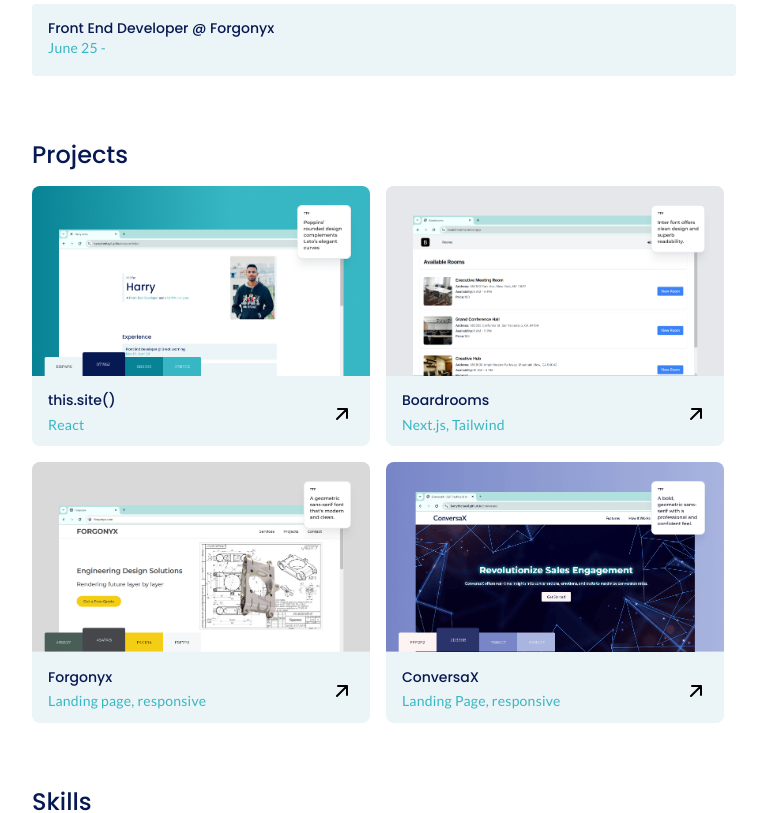
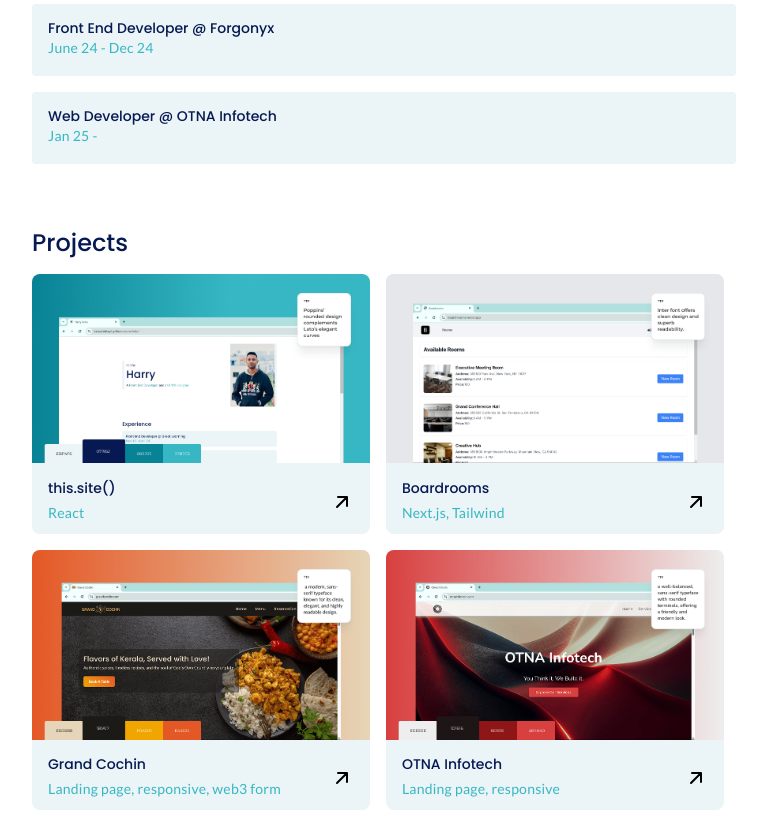
Before and after one commit to harrythettayil/portfolio-react, a React (Vite) app: page / in a window 1280 px wide. Shown: the part 580-1393 px from the top of the page, without its empty margins (256-1023 px from the left). Built offline with nearby package versions, Linux system fonts and the light colour scheme.

Commit message:
projects added

```diff
--- a/src/components/experience/exp.js
+++ b/src/components/experience/exp.js
@@ -5,8 +5,12 @@ const exp = [
   },
   {
     title: "Front End Developer @ Forgonyx",
-    time: "June 25 -",
-  }
+    time: "June 24 - Dec 24",
+  },
+  {
+    title: "Web Developer @ OTNA Infotech",
+    time: "Jan 25 -",
+  },
 ]
 
 export default exp;
--- a/src/components/footer/social/social.jsx
+++ b/src/components/footer/social/social.jsx
@@ -4,7 +4,7 @@ function Social() {
   return (
     <div className="contact-box">
       {socials.map((social, index) => (
-        <a key={index} href={social.href}>
+        <a key={index} href={social.href} target="_blank">
           <img className="contact-icon" src={social.img} alt={social.title} />
         </a>
       ))}
--- a/src/components/project/projects.js
+++ b/src/components/project/projects.js
@@ -2,6 +2,8 @@ import portfolioImage from "../../assets/images/portfolio.png";
 import boardroomsImage from "../../assets/images/boardrooms.png";
 import forgonyxImage from "../../assets/images/forgonyx.png";
 import conversaxImage from "../../assets/images/conversax.png";
+import otnaImage from "../../assets/images/otna.png";
+import grandcochinImage from "../../assets/images/grand-cochin.png";
 
 const projects = [
   {
@@ -15,6 +17,18 @@ const projects = [
     img: boardroomsImage, // Use the imported image
     title: "Boardrooms",
     tools: "Next.js, Tailwind",
+  },
+  {
+    href: "https://www.grandcochin.com",
+    img: grandcochinImage, // Use the imported image
+    title: "Grand Cochin",
+    tools: "Landing page, responsive, web3 form",
+  },
+  {
+    href: "https://www.otnainfotech.com/",
+    img: otnaImage, // Use the imported image
+    title: "OTNA Infotech",
+    tools: "Landing page, responsive",
   },
   {
     href: "https://harrythettayil.github.io/forgonyx/",
```
Also changed, not shown: src/assets/images/grand-cochin.png (added), src/assets/images/otna.png (added).
